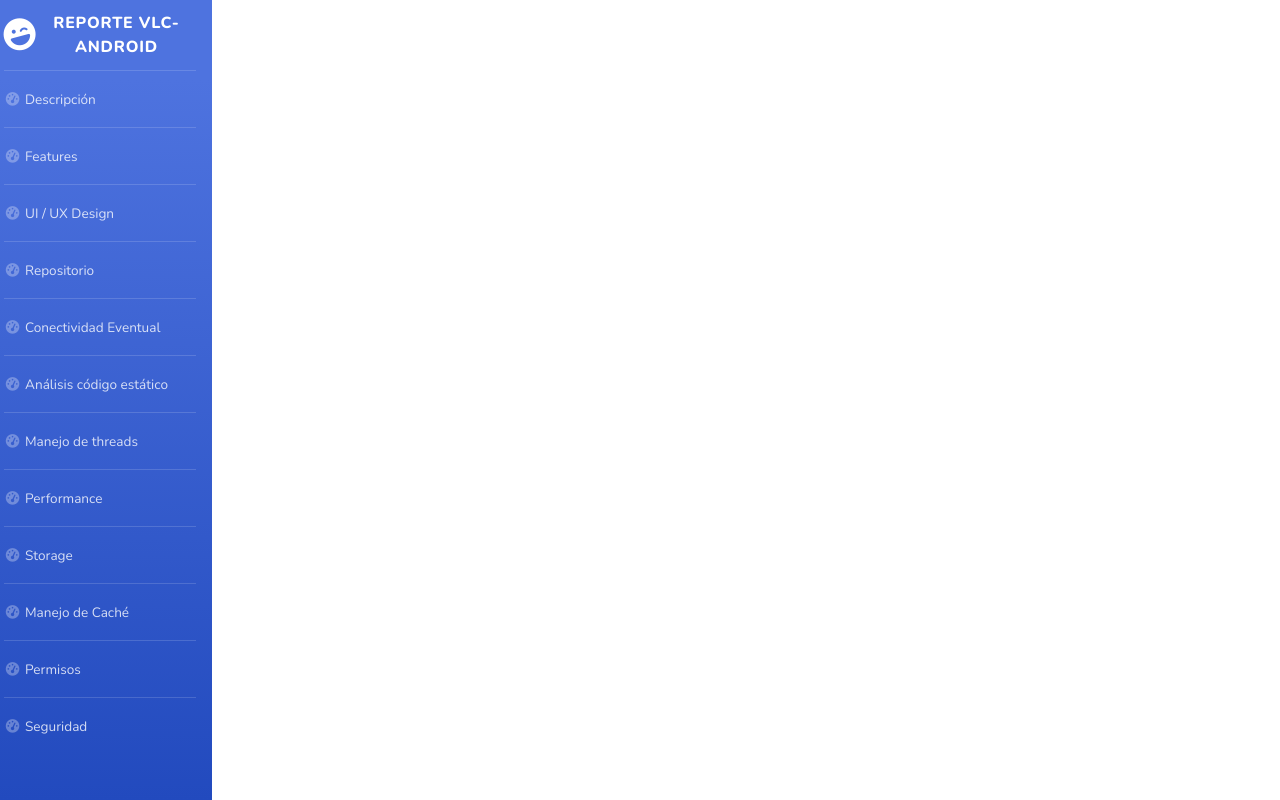
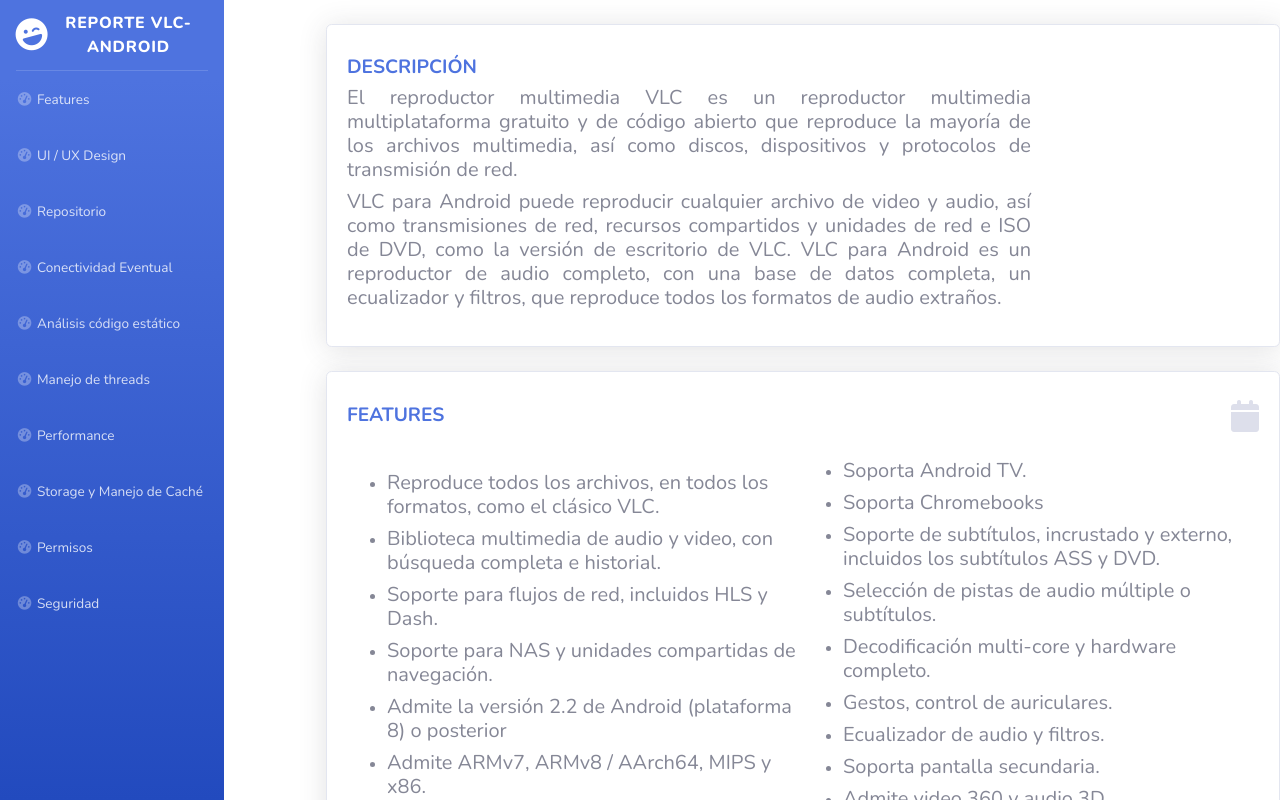
Before and after one commit to dianyQuintero/reporte-parcial, a React (Create React App) app: page / in a window 1280 px wide. Shown: the top 800 px of the page. Built offline with nearby package versions, Linux system fonts and the light colour scheme.

Commit message:
componentes añadidos

```diff
--- a/src/App.js
+++ b/src/App.js
@@ -4,6 +4,15 @@
 import Descipcion from './Components/descripcion.js';
 import Features from './Components/features.js';
 import Desingn from './Components/design.js';
+import Repositorio from './Components/repositorio.js';
+import Conectividad from './Components/conectividad.js';
+import CodigoEstatico from './Components/codigoEstatico.js';
+import Threads from './Components/threads.js';
+import Performance from './Components/performance.js';
+import Storage from './Components/storage.js';
+import Cache from './Components/cache.js';
+import Permisos from './Components/permisos.js';
+import Seguridad from './Components/seguridad.js';
 
 
 export default class App extends React.Component{
@@ -11,15 +20,35 @@
   render(){
     return(
       <div className="row">
-        <Navbar></Navbar>
-        <div className="col-10 d-flex flex-column">
+        <div className="col-3">
+          <Navbar></Navbar>
+        </div>
+
+        <div className="col-9 d-flex flex-column">
           <br></br>
-          <Descipcion></Descipcion>
+          <Descipcion/>
           <br></br>
-          <Features></Features>
+          <Features/>
           <br></br>
-          <Desingn></Desingn>
+          <Desingn/>
           <br></br>
+          <Repositorio/>
+          <br></br>
+          <Conectividad/>
+          <br></br>
+          <CodigoEstatico/>
+          <br></br>
+          <Threads/>
+          <br></br>
+          <Performance/>
+          <br></br>
+          <Storage/>
+          <br></br>
+          <Cache/>
+          <br></br>
+          <Permisos/>
+          <br></br>
+          <Seguridad/>
         </div>
       </div>
     )
--- /dev/null
+++ b/src/Components/cache.js
@@ -0,0 +1,20 @@
+import React from 'react';
+
+
+
+export default class Cache extends React.Component{
+    render(){
+        return(
+            <div className="card  shadow h-100 py-2" id="cache">
+            <div className="card-body">
+                <div className="row no-gutters align-items-center">
+                <div className="col-12">
+                    <div className="text-lg font-weight-bold text-primary text-uppercase mb-1">Manejo de Caché</div>
+                </div>
+
+                </div>
+            </div>
+        </div>
+        )
+    }
+}
--- /dev/null
+++ b/src/Components/codigoEstatico.js
@@ -0,0 +1,20 @@
+import React from 'react';
+
+
+
+export default class CodigoEstatico extends React.Component{
+    render(){
+        return(
+            <div className="card  shadow h-100 py-2" id="codigo">
+            <div className="card-body">
+                <div className="row no-gutters align-items-center">
+                <div className="col-12">
+                    <div className="text-lg font-weight-bold text-primary text-uppercase mb-1">Análisis de Código Estático</div>
+                </div>
+
+                </div>
+            </div>
+        </div>
+        )
+    }
+}
--- /dev/null
+++ b/src/Components/conectividad.js
@@ -0,0 +1,21 @@
+import React from 'react';
+
+
+
+export default class Conectividad extends React.Component{
+    render(){
+        return(
+            <div className="card  shadow h-100 py-2" id="conectividad">
+            <div className="card-body">
+                <div className="row no-gutters align-items-center">
+                <div className="col-12">
+                    <div className="text-lg font-weight-bold text-primary text-uppercase mb-1">Conectividad Eventual</div>
+                </div>
+                <p> pruebas de conectividad
+                </p>
+                </div>
+            </div>
+        </div>
+        )
+    }
+}
--- a/src/Components/navbar.js
+++ b/src/Components/navbar.js
@@ -5,7 +5,7 @@
     render(){
         return(
           <div id="wrapper">
-              <ul className="navbar-nav bg-gradient-primary sidebar sidebar-dark accordion " id="accordionSidebar"
+              <ul className="navbar-nav bg-gradient-primary sidebar sidebar-dark accordion fixed-top" id="accordionSidebar"
 >
                 <a className="sidebar-brand d-flex align-items-center justify-content-center" href="#descripcion">
                 <div className="sidebar-brand-icon rotate-n-15">
@@ -15,73 +15,52 @@
                 </a>
                 <hr class="sidebar-divider my-0"/>
                 <li className="nav-item  ">
-                <a className="nav-link" href="#descripcion">
-                    <i className="fas fa-fw fa-tachometer-alt"></i>
-                    <span>Descripción</span></a>
-                </li>
-                <hr class="sidebar-divider my-0"/>
-                <li className="nav-item  ">
                     <a className="nav-link" href="#features">
                         <i className="fas fa-fw fa-tachometer-alt"></i>
                         <span>Features</span></a>
                     </li>
-                <hr class="sidebar-divider my-0"/>
                 <li className="nav-item  ">
                     <a className="nav-link" href="#design">
                         <i className="fas fa-fw fa-tachometer-alt"></i>
                         <span>UI / UX Design </span></a>
                     </li>
-                <hr class="sidebar-divider my-0"/>
                 <li className="nav-item  ">
-                    <a className="nav-link" href="repo">
+                    <a className="nav-link" href="#repo">
                         <i className="fas fa-fw fa-tachometer-alt"></i>
                         <span>Repositorio </span></a>
                     </li>
-                <hr class="sidebar-divider my-0"/>
                 <li className="nav-item  ">
-                    <a className="nav-link" href="conectividad">
+                    <a className="nav-link" href="#conectividad">
                         <i className="fas fa-fw fa-tachometer-alt"></i>
                         <span>Conectividad Eventual </span></a>
                     </li>
-                <hr class="sidebar-divider my-0"/>
                 <li className="nav-item  ">
-                    <a className="nav-link" href="codigo">
+                    <a className="nav-link" href="#codigo">
                         <i className="fas fa-fw fa-tachometer-alt"></i>
                         <span>Análisis código estático </span></a>
                     </li>
-                <hr class="sidebar-divider my-0"/>
                 <li className="nav-item  ">
-                    <a className="nav-link" href="threads">
+                    <a className="nav-link" href="#threads">
                         <i className="fas fa-fw fa-tachometer-alt"></i>
                         <span>Manejo de threads </span></a>
                     </li>
-                <hr class="sidebar-divider my-0"/>
                 <li className="nav-item  ">
-                    <a className="nav-link" href="performance">
+                    <a className="nav-link" href="#performance">
                         <i className="fas fa-fw fa-tachometer-alt"></i>
                         <span>Performance</span></a>
                     </li>
-                <hr class="sidebar-divider my-0"/>
                 <li className="nav-item  ">
-                    <a className="nav-link" href="storage">
+                    <a className="nav-link" href="#storage">
                         <i className="fas fa-fw fa-tachometer-alt"></i>
-                        <span>Storage </span></a>
+                        <span>Storage y Manejo de Caché  </span></a>
                     </li>
-                <hr class="sidebar-divider my-0"/>
                 <li className="nav-item  ">
-                    <a className="nav-link" href="cache">
-                        <i className="fas fa-fw fa-tachometer-alt"></i>
-                        <span>Manejo de Caché </span></a>
-                    </li>
-                <hr class="sidebar-divider my-0"/>
-                <li className="nav-item  ">
-                    <a className="nav-link" href="permisos">
+                    <a className="nav-link" href="#permisos">
                         <i className="fas fa-fw fa-tachometer-alt"></i>
                         <span>Permisos</span></a>
                     </li>
-                <hr class="sidebar-divider my-0"/>
                 <li className="nav-item  ">
-                    <a className="nav-link" href="seguridad">
+                    <a className="nav-link" href="#seguridad">
                         <i className="fas fa-fw fa-tachometer-alt"></i>
                         <span>Seguridad</span></a>
                     </li>
--- /dev/null
+++ b/src/Components/performance.js
@@ -0,0 +1,21 @@
+import React from 'react';
+
+
+
+export default class Performance extends React.Component{
+    render(){
+        return(
+            <div className="card  shadow h-100 py-2" id="performance">
+            <div className="card-body">
+                <div className="row no-gutters align-items-center">
+                <div className="col-12">
+                    <div className="text-lg font-weight-bold text-primary text-uppercase mb-1">Performance</div>
+                </div>
+                <p>- Profiling
+                </p>
+                </div>
+            </div>
+        </div>
+        )
+    }
+}
--- /dev/null
+++ b/src/Components/permisos.js
@@ -0,0 +1,20 @@
+import React from 'react';
+
+
+
+export default class Permisos extends React.Component{
+    render(){
+        return(
+            <div className="card  shadow h-100 py-2" id="permisos">
+            <div className="card-body">
+                <div className="row no-gutters align-items-center">
+                <div className="col-12">
+                    <div className="text-lg font-weight-bold text-primary text-uppercase mb-1">Permisos</div>
+                </div>
+
+                </div>
+            </div>
+        </div>
+        )
+    }
+}
--- /dev/null
+++ b/src/Components/repositorio.js
@@ -0,0 +1,23 @@
+import React from 'react';
+
+
+
+export default class Reporitorio extends React.Component{
+    render(){
+        return(
+            <div className="card  shadow h-100 py-2" id="repo">
+            <div className="card-body">
+                <div className="row no-gutters align-items-center">
+                <div className="col-12">
+                    <div className="text-lg font-weight-bold text-primary text-uppercase mb-1">Repositorio</div>
+                </div>
+                <p>- Grafica de los lenguajes de programación utilizados y el cambio gradual de estos (en proceso)
+                </p>
+                <p>- Análisis de la gráfica
+                </p>
+                </div>
+            </div>
+        </div>
+        )
+    }
+}
--- /dev/null
+++ b/src/Components/seguridad.js
@@ -0,0 +1,20 @@
+import React from 'react';
+
+
+
+export default class Seguridad extends React.Component{
+    render(){
+        return(
+            <div className="card  shadow h-100 py-2" id="seguridad">
+            <div className="card-body">
+                <div className="row no-gutters align-items-center">
+                <div className="col-12">
+                    <div className="text-lg font-weight-bold text-primary text-uppercase mb-1">Seguridad</div>
+                </div>
+
+                </div>
+            </div>
+        </div>
+        )
+    }
+}
--- /dev/null
+++ b/src/Components/storage.js
@@ -0,0 +1,20 @@
+import React from 'react';
+
+
+
+export default class Storage extends React.Component{
+    render(){
+        return(
+            <div className="card  shadow h-100 py-2" id="storage">
+            <div className="card-body">
+                <div className="row no-gutters align-items-center">
+                <div className="col-12">
+                    <div className="text-lg font-weight-bold text-primary text-uppercase mb-1">Manejo de Storage</div>
+                </div>
+
+                </div>
+            </div>
+        </div>
+        )
+    }
+}
--- /dev/null
+++ b/src/Components/threads.js
@@ -0,0 +1,20 @@
+import React from 'react';
+
+
+
+export default class Threads extends React.Component{
+    render(){
+        return(
+            <div className="card  shadow h-100 py-2" id="threads">
+            <div className="card-body">
+                <div className="row no-gutters align-items-center">
+                <div className="col-12">
+                    <div className="text-lg font-weight-bold text-primary text-uppercase mb-1">Manejo de Threads</div>
+                </div>
+
+                </div>
+            </div>
+        </div>
+        )
+    }
+}
```
